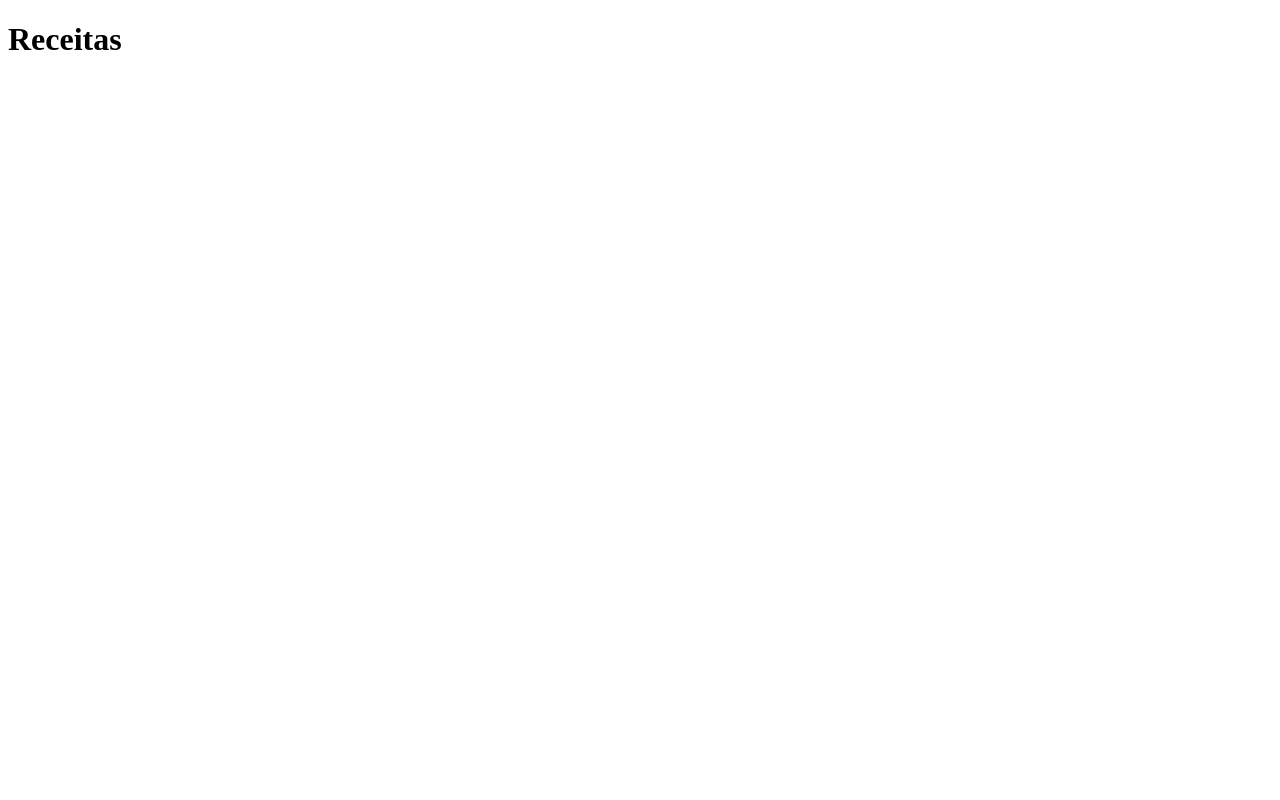
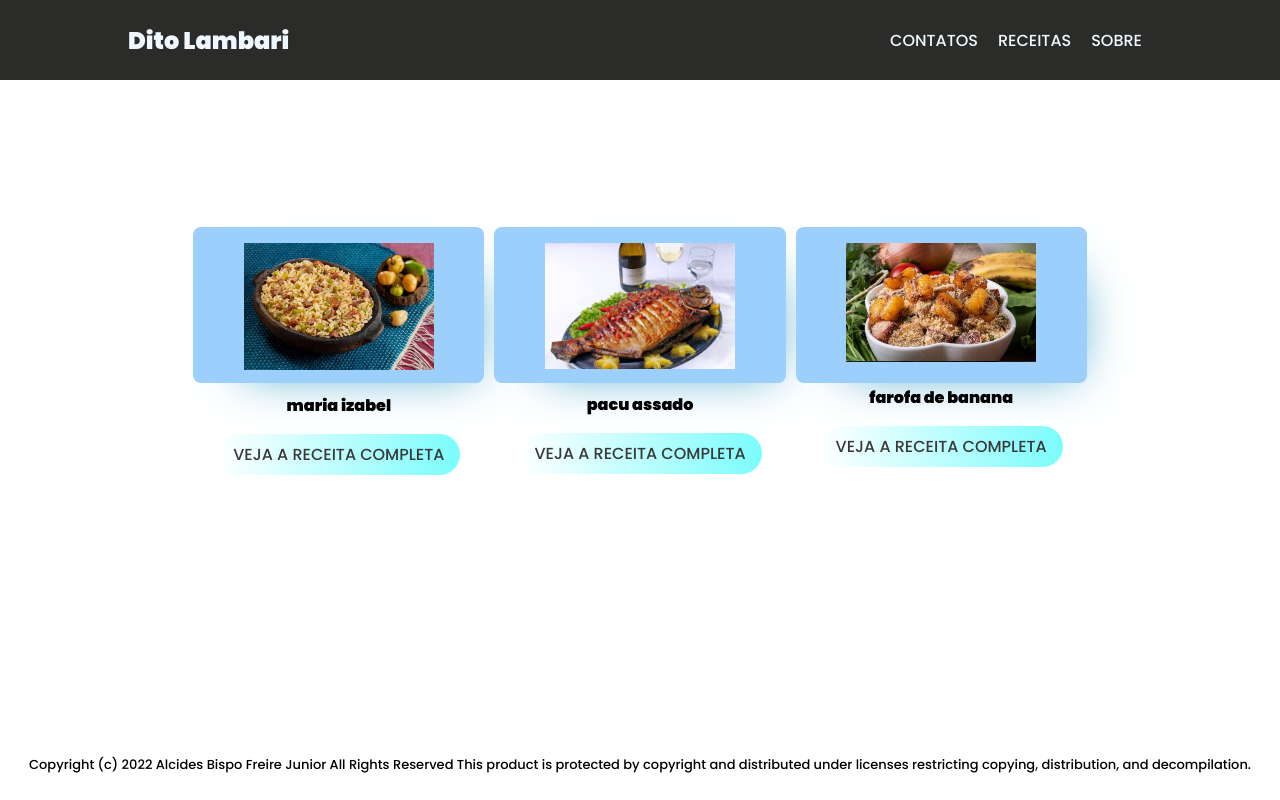
Before and after one commit to alcidesFreire/ditoLambari, a plain HTML site: page receitas.html in a window 1280 px wide. Drawn offline with Linux system fonts and the light colour scheme; a web font is replaced by a local one.

Commit message:
atualização

```diff
--- a/receitas.html
+++ b/receitas.html
@@ -1,12 +1,49 @@
 <!DOCTYPE html>
 <html lang="pt-br">
 <head>
+    <link rel="stylesheet" href="/style/receitaStyle.css">
     <meta charset="UTF-8">
     <meta http-equiv="X-UA-Compatible" content="IE=edge">
     <meta name="viewport" content="width=device-width, initial-scale=1.0">
     <title>Receitas</title>
 </head>
 <body>
-    <h1>Receitas</h1>
+    <nav id="navbar">
+        <div id="navbar-container">
+            <h1><a href="/index.html" target="_blank">Dito Lambari</a> </h1>
+            <ul id="navbar-items">
+                <li><a href="./contatos.html" target="" id="contact">contatos</a> </li>
+                <li><a href="./receitas.html" target="" id="recipe">receitas</a> </li>
+                <li><a href="./sobre.html" target="" id="about">sobre</a> </li>
+            </ul>
+        </div>
+    </nav><br>
+    <main class="cards">
+        <section class="card">
+            <div class="icon">
+                <img src="/images/arroz-maria-izabel.jpg" alt="veja mais">
+            </div>
+            <h3>maria izabel</h3>
+            <button>veja a receita completa</button>
+        </section>
+        <section class="card">
+            <div class="icon">
+                <img src="/images/pacu-assado-e-recheado.jpg" alt="veja mais">
+            </div>
+            <h3>pacu assado</h3>
+            <button>veja a receita completa</button>
+        </section>
+        <section class="card">
+            <div class="icon">
+                <img src="/images/farofa-banana.jpg" alt="veja mais">
+            </div>
+            <h3>farofa de banana</h3>
+            <button>veja a receita completa</button>
+        </section>
+
+    </main>
+    <p id="copy">Copyright (c) 2022 Alcides Bispo Freire Junior All Rights Reserved This product is protected by
+        copyright and distributed
+        under licenses restricting copying, distribution, and decompilation.</p>
 </body>
 </html>
--- a/style/contatoStyle.css
+++ b/style/contatoStyle.css
@@ -36,10 +36,9 @@ a{
     padding: 10px;
 }
 #copy{
-    justify-content: end;
     font-size: small;
     text-align: center;
-    padding-top: 100%;
+    padding-top: 10vh
 
 }
 a:hover{
@@ -51,17 +50,32 @@ color: aqua;
     padding: 5px 10px;
     display: flex;
     justify-content: center;
-    align-items: left;
+    align-items: center;
     flex-direction: column;
     color: black;
 }
 #showcase{
-    height: 100vh;
+    height: 60vh;
     display: flex;
-    justify-content: auto;
-    align-items: auto;
-    color: #eee;
-    background: url(/images/nemo.gif)no-repeat top;
-    background-size: auto;
+    justify-content: center;
+    align-items: top;
+    background: url(/images/nemo.gif)no-repeat bottom;
+    background-size: small;
+    margin: 5px;
 
 }
+.box{
+    justify-content: left;
+    text-align: center;
+    margin: 5px;
+}
+.content{
+    text-align: center;
+    margin: 5px;
+}
+hr{
+    width: 100%;
+    height: 3px;
+    background-color: black;
+    margin: 5px;
+}
--- /dev/null
+++ b/style/receitaStyle.css
@@ -0,0 +1,104 @@
+@import url('https://fonts.googleapis.com/css2?family=Ibarra+Real+Nova&family=Poppins:wght@200;500;900&display=swap');
+*{
+    box-sizing: border-box;
+    padding: 0;
+    margin: 0;
+
+}
+body{
+    font-family: 'Poppins', sans-serif;
+}
+a{
+    text-decoration: none;
+    color: aliceblue;
+}
+#navbar{
+    width: 100%;
+    background: rgb(43, 43, 42);
+    color: #eee;
+    height: 80px;
+}
+#navbar-container{
+    width: 80%;
+    height: 100%;
+    margin: auto;
+    display: flex;
+    justify-content: space-between;
+    align-items: center;
+}
+#navbar-items{
+    display: flex;
+    list-style: none;
+    text-transform: uppercase;
+}
+#navbar-items li{
+    padding: 10px;
+}
+#copy{
+    justify-content: end;
+    font-size: small;
+    text-align: center;
+    padding-top: 250px;
+    color: rgb(0, 0, 0);
+}
+a:hover{
+color: aqua;
+}
+main{
+    background: none;
+    height: 50vh;
+    width: 100%;
+    display: flex;
+    justify-content: center;
+    align-items: center;
+    color: #000000;
+}
+main.cards section.card .icon{
+    width: 190px;
+    height: 190px;
+
+}
+main.cards section.card img{
+    width: 100%;
+}
+main.cards section.card{
+    display: flex;
+    flex-direction: column;
+    align-items: center;
+    text-align: center;
+    background: rgb(157, 207, 253);
+    padding: 1rem 1.5rem;
+    border-radius: 8px;
+    margin: 5px;
+    max-height: 156px;
+    box-shadow: 20px 20px 50px -30px rgb(66, 164, 202);
+    position:relative;
+}
+main.cards section.card button{
+    padding: 0.5rem 1rem;
+    text-transform: uppercase;
+    border-radius: 32px;
+    border: 0;
+    cursor: pointer;
+    font-size: 100%;
+    font-weight: 500;
+    font-family: 'Poppins', sans-serif;
+}
+button{
+    background: linear-gradient(to left, rgb(123, 252, 252), white);
+    color: rgb(58, 57, 57);
+}
+h3{
+    margin: 16px 0;
+    font-size: 100%;
+}
+
+
+@media screen and (max-width: 720px) {
+    main.cards{
+    flex-direction: column;
+    margin-top: 150px;
+    padding: 50px;
+
+}
+}
```
Also changed, not shown: contatos.html (+3 -3 lines), sobre.html (+1 -1 lines), style/sobreStyle.css (+6 -4 lines), images/arroz-maria-izabel.jpg (added), images/farofa-banana.jpg (added), images/pacu-assado-e-recheado.jpg (added), 3 other files.
